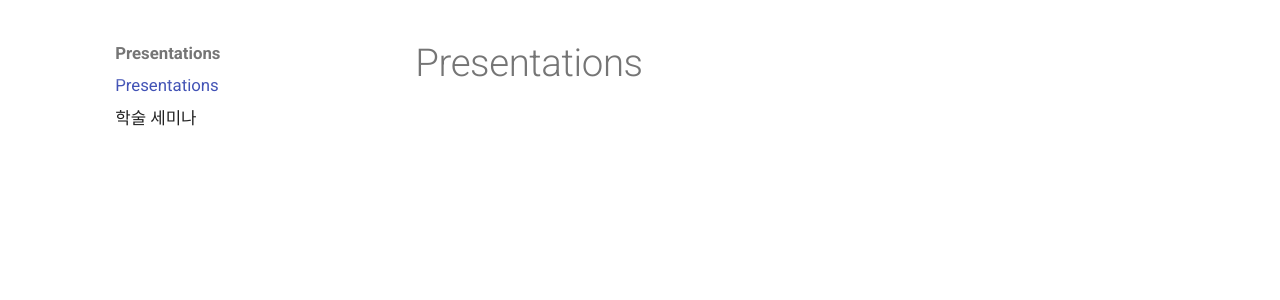
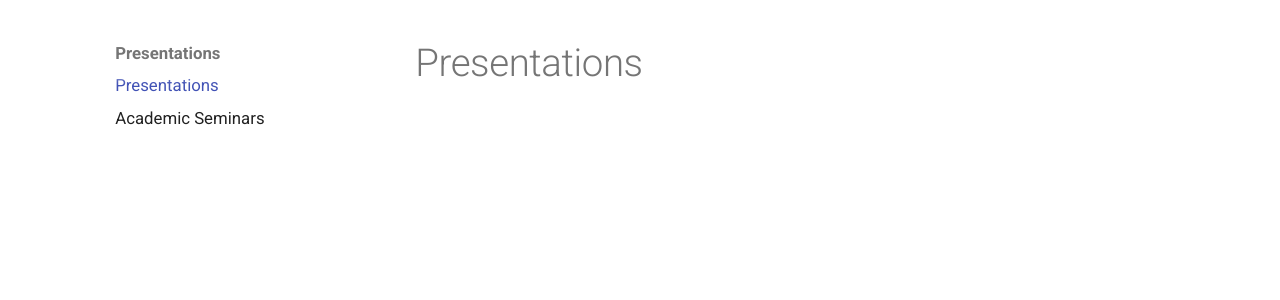
Before and after one commit to YSH-research/YSH-research.github.io, an MkDocs documentation site: the page built from docs/Presentations/index.md, in a window 1280 px wide. Shown: the part 138-438 px from the top of the page. Built offline with MkDocs 1.6.1 and Material for MkDocs 9.7.7, drawn with Linux system fonts in a browser that asks for light colours.

Commit message:
presentation

```diff
--- a/mkdocs.yml
+++ b/mkdocs.yml
@@ -38,7 +38,7 @@ nav:
   - Teaching: teaching.md
   - Presentations:
     - Presentations/index.md
-    - 학술 세미나: Presentations/학술 세미나.md
+    - Academic Seminars: Presentations/academic-seminars.md
   - Publications: publications.md
   - Competition: competition.md
   - VMax _ IL,RL: /Project/BC-SAC_VMax.md
```
Also changed, not shown: docs/Presentations/academic-seminars.md (added, +1 -0 lines), docs/Presentations/학술 세미나.md (deleted, +0 -1 lines).
